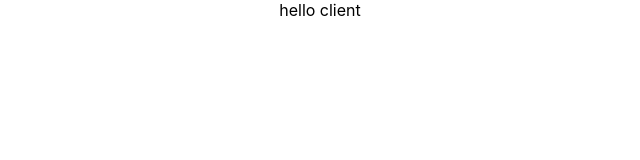
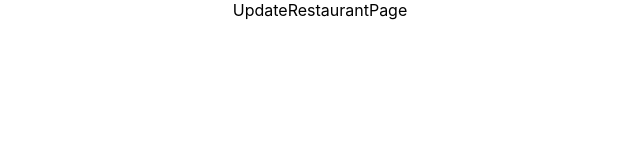
Before and after one commit to VikashKumarNokha/restaurant_heycoach_frontend, a React (Create React App) app: page /updaterestarant in a window 1280 px wide. Shown: the top 160 px of the page, without its empty margins (320-960 px from the left). Built offline with nearby package versions, Linux system fonts and the light colour scheme.

Commit message:
routes, homepage, Addrestaurantpage, UpdateRestaurannt page added

```diff
--- a/src/App.js
+++ b/src/App.js
@@ -1,10 +1,19 @@
-import logo from './logo.svg';
 import './App.css';
+import {BrowserRouter, Route, Routes} from "react-router-dom"
+import HomePage from './pages/HomePage';
+import AddRestaurantPage from './pages/AddRestaurantPage';
+import UpdateRestaurantPage from './pages/UpdateRestaurantPage';
 
 function App() {
   return (
     <div className="App">
-        hello client
+        <BrowserRouter>
+       <Routes>
+          <Route path="/" element={<HomePage/>  } />
+          <Route path="/updaterestarant" element={<UpdateRestaurantPage/>  } />
+          <Route path="/addrestarant" element={<AddRestaurantPage/>  } />
+       </Routes>
+      </BrowserRouter>
     </div>
   );
 }
--- /dev/null
+++ b/src/pages/AddRestaurantPage.js
@@ -0,0 +1,9 @@
+import React from 'react'
+
+function AddRestaurantPage() {
+  return (
+    <div>AddRestaurantPage</div>
+  )
+}
+
+export default AddRestaurantPage
--- /dev/null
+++ b/src/pages/HomePage.js
@@ -0,0 +1,9 @@
+import React from 'react'
+
+function HomePage() {
+  return (
+    <div>HomePage</div>
+  )
+}
+
+export default HomePage
--- /dev/null
+++ b/src/pages/UpdateRestaurantPage.js
@@ -0,0 +1,9 @@
+import React from 'react'
+
+function UpdateRestaurantPage() {
+  return (
+    <div>UpdateRestaurantPage</div>
+  )
+}
+
+export default UpdateRestaurantPage
--- /dev/null
+++ b/src/utilities/BaseUrl.js
@@ -0,0 +1 @@
+export const baseurl = "http://localhost:5000/";
```
